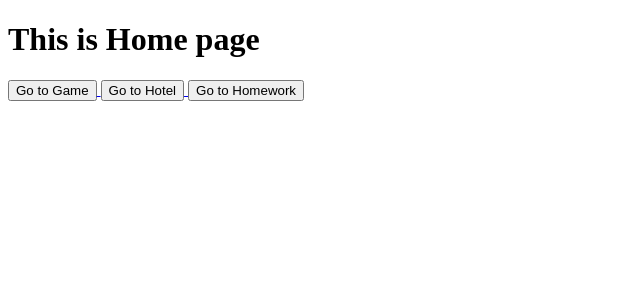
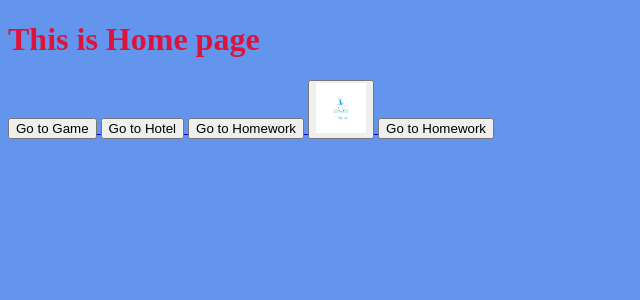
Before and after one commit to duyho160313/game_website_project, a Flask app: page / in a window 1280 px wide. Shown: the top 300 px of the page, without its empty margins (0-640 px from the left). Run offline with Flask 3, Linux system fonts and the light colour scheme.

Commit message:
new code

```diff
--- a/app.py
+++ b/app.py
@@ -28,57 +28,11 @@ def new_screen():
     return render_template('new_screen.html')
 @app.route('/homework')
 def homework():
-    # students = []
-    # choice = 0
-    # while choice != "6":
-    #     print("\n--- School Trip Menu ---")
-    #     print("Students:")
-    #     for i in range(len(students)):
-    #         print(f"{i + 1}.{students[i]}")
-    #     print("****Options****")
-    #     print("1. Add student to end")
-    #     print("2. Add priority student to front")
-    #     print("3. Remove a student")
-    #     print("4. Save data (as CSV file)")
-    #     print("5. Remove all student")
-    #     print("6. Exit")
-    #
-    #     choice = input("\nEnter your choice (1-6): ")
-    #     if choice == "1":
-    #         # Ask for a name and add it to the end of the list
-    #         new_student = input("Enter a student name to add to the end of the list:")
-    #         students.append(new_student)
-    #     elif choice == "2":
-    #         # Ask for a name and insert it at the front
-    #         priority_student = input("Enter a student name to insert it at front:")
-    #         students.insert(0, priority_student)
-    #     elif choice == "3":
-    #         # Ask the user if they want to remove a student 'y' then ask of a name to remove
-    #         remove_student = input("Do you want to remove a student (y/n):").lower()
-    #         if remove_student == "y":
-    #             student_to_remove = input("Enter a student to remove:")
-    #             if student_to_remove not in students:
-    #                 print("There are no student with that name!")
-    #             else:
-    #                 students.remove(student_to_remove)
-    #         else:
-    #             print("There are no option like that!")
-    #     elif choice == "4":
-    #         with open('students.csv', 'w', newline='') as file:
-    #             writer = csv.writer(file)
-    #             for student in students:
-    #                 writer.writerow(student)
-    #
-    #     elif choice == "5":
-    #         check_remove_all = input("Do you really want to remove all student  (y/n)?")
-    #         if check_remove_all == "y":
-    #             students.clear()
-    #     elif choice == "6":
-    #         print("Exiting program...")
-    #     else:
-    #         print("Invalid choice. Please try again.")
     """Renders the destination page."""
     return render_template('homework.html')
+@app.route('/sign up')
+def sign_up():
+    return render_template("signup_web.html")
 
 
 
--- a/templates/Homepage.html
+++ b/templates/Homepage.html
@@ -1,4 +1,17 @@
 <!DOCTYPE html>
+<style>
+    body {
+  background-color: CornflowerBlue;
+}
+    h1 {
+  color: Crimson
+
+</style>
+
+
+
+
+
 <html>
 <head>
     <title>Hotel website</title>
@@ -15,6 +28,15 @@
             <a href="{{ url_for('homework') }}">
                 <button>Go to Homework</button>
             </a>
+            <a href="{{ url_for('sign_up') }}">
+                <button class="image-button" onclick="alert('Button clicked!')">
+                    <img src="{{ url_for('static', filename='images/signup.gif') }}" alt="Description of the button action" width="50" height="50">
+
+                </button>
+            </a>
+            <a href="{{ url_for('homework') }}">
+                <button>Go to Homework</button>
+            </a>
         </div>
 
 
```
Also changed, not shown: templates/game_web.html (+12 -1 lines), templates/homework.html (+7 -1 lines), templates/signup_web.html (added, +17 -0 lines), static/images/signup.gif (added).
